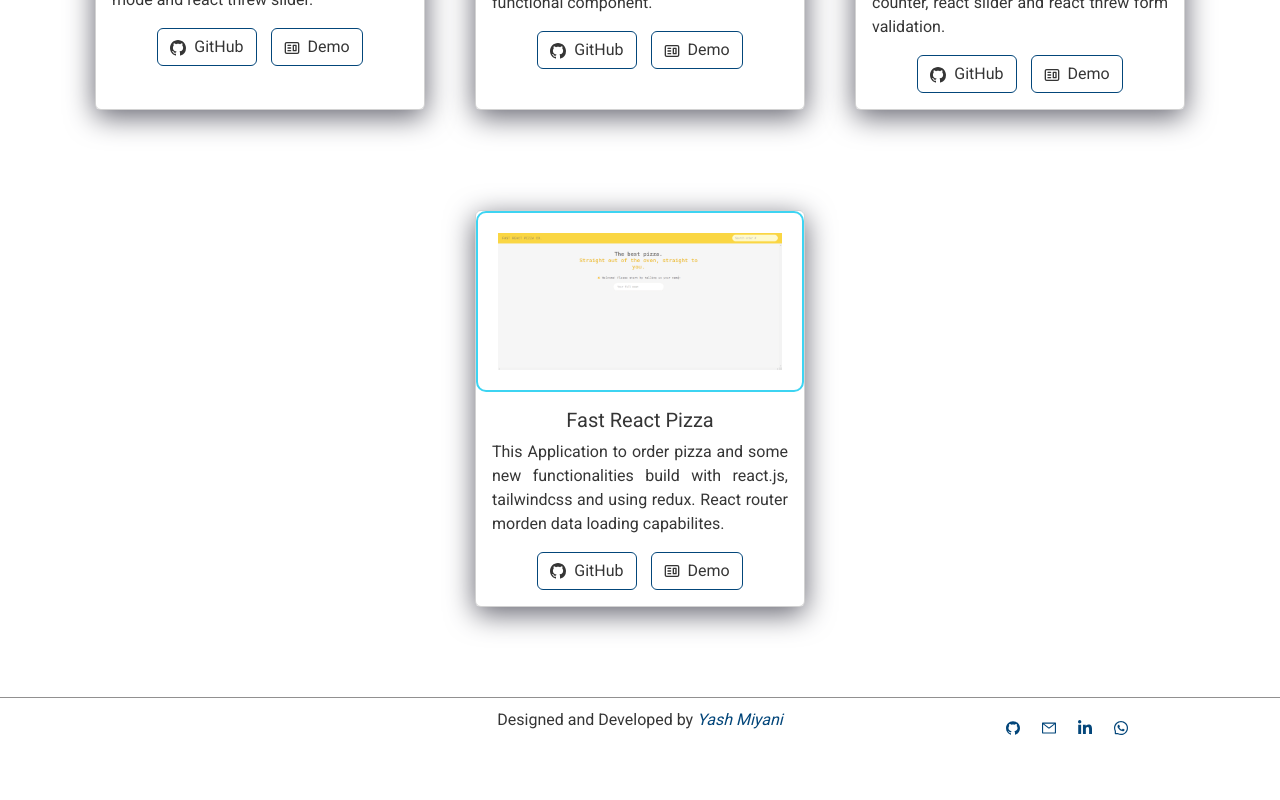
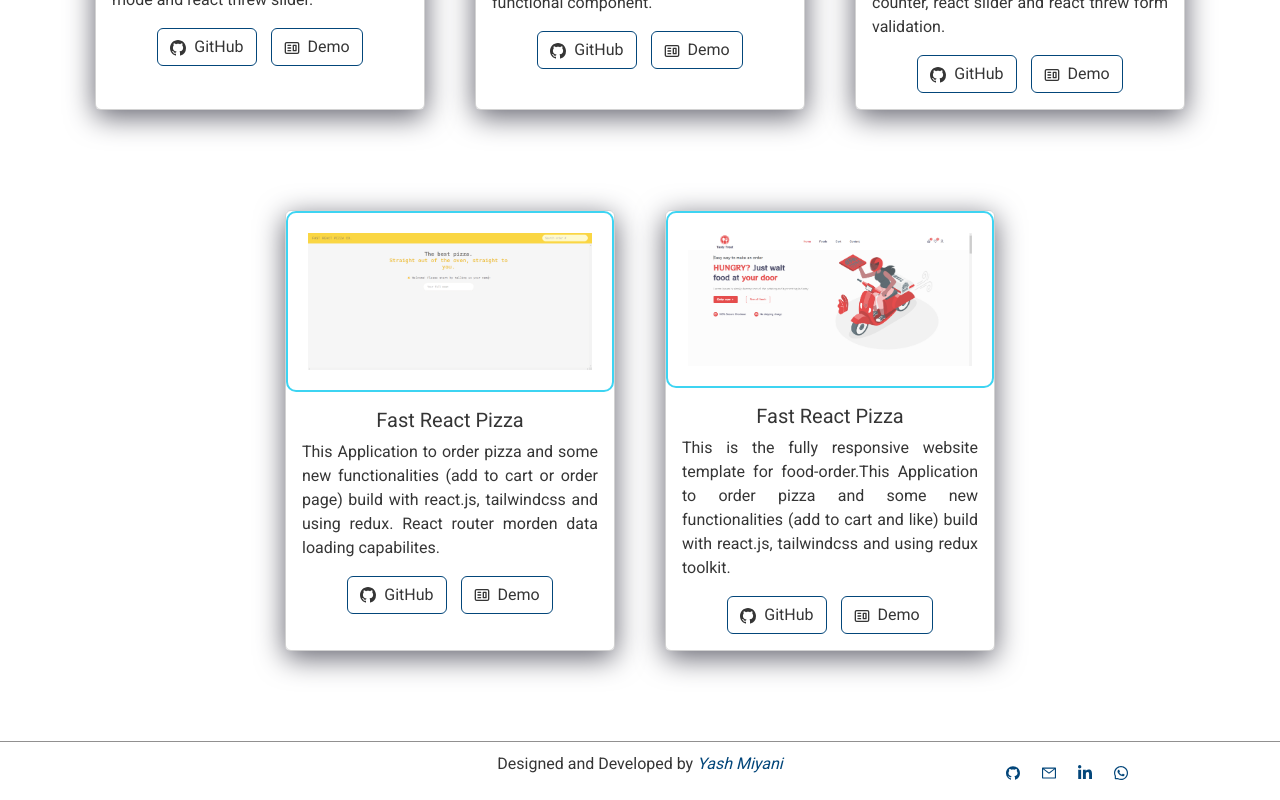
Before and after one commit to yash-miyani/me-portfolio, a React (Create React App) app: page /project in a window 1280 px wide. Shown: the part 1131-1931 px from the top of the page. Before the commit the page ends 1887 px from the top, so only its background shows below. Built offline with nearby package versions, Linux system fonts and the light colour scheme.

Commit message:
food-order project add

```diff
--- a/src/components/Projects/Projects.js
+++ b/src/components/Projects/Projects.js
@@ -9,6 +9,7 @@ import architec from "../../Assets/Projects/architec.png";
 import buri from "../../Assets/Projects/buri.png";
 import jewelly from "../../Assets/Projects/jewelly.png";
 import tailwag from "../../Assets/Projects/tailwag.png";
+import foodOrder from "../../Assets/Projects/food-order.png";
 
 import "./project.css";
 
@@ -85,9 +86,19 @@ function Projects() {
             <ProjectCard
               imgPath={fastReactPizza}
               title="Fast React Pizza"
-              description="This Application to order pizza and some new functionalities build with react.js, tailwindcss and using redux. React router morden data loading capabilites."
+              description="This Application to order pizza and some new functionalities (add to cart or order page) build with react.js, tailwindcss and using redux. React router morden data loading capabilites."
               ghLink="https://github.com/yash-miyani/fast-react-pizza.git"
               demoLink="https://ym-amazing-pizza.netlify.app/"
+            />
+          </Col>
+
+          <Col md={6} lg={4} className="project-card">
+            <ProjectCard
+              imgPath={foodOrder}
+              title="Fast React Pizza"
+              description="This is the fully responsive website template for food-order.This Application to order pizza and some new functionalities (add to cart and like) build with react.js, tailwindcss and using redux toolkit."
+              ghLink="https://github.com/yash-miyani/food-order.git"
+              demoLink="https://ym-react-4.netlify.app/"
             />
           </Col>
         </Row>
```
Also changed, not shown: src/Assets/Projects/food-order.png (added).
